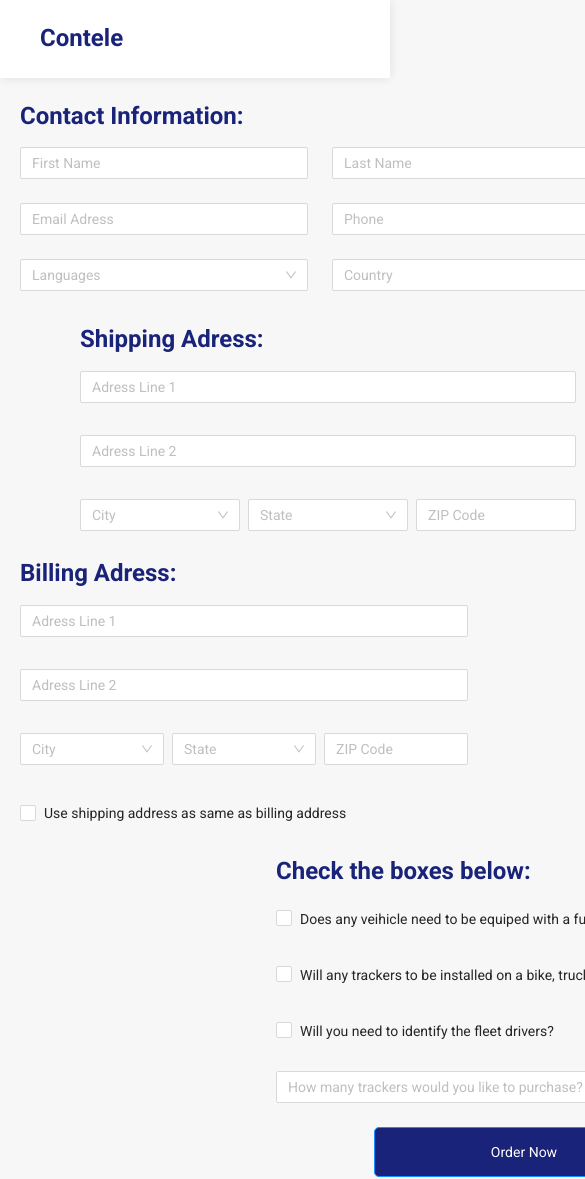
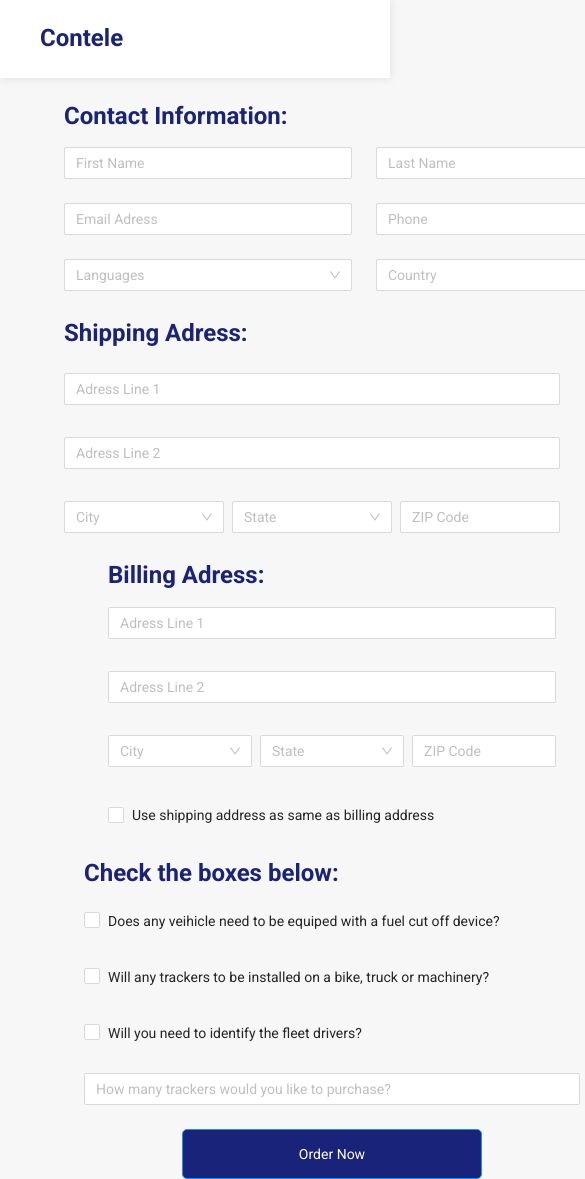
Before and after one commit to crislerwin/ctl-test-nodejs-front, a Next.js app: page / in a window 390 px wide. Shown: the top 1179 px of the page, 585 px wide, since content can reach past the window. Built offline with nearby package versions, Linux system fonts and the light colour scheme.

Commit message:
🚧 making some adjusts on responsivity

```diff
--- a/src/components/BillingForm/index.tsx
+++ b/src/components/BillingForm/index.tsx
@@ -91,9 +91,7 @@ export const BillingForm: React.FC = () => {
        </Container>
 
         <Container
-        style={{
-          marginLeft: '16rem'
-        }}
+
         >
           <Title>Check the boxes below:</Title>
 
@@ -131,5 +129,7 @@ export const BillingForm: React.FC = () => {
 
 
     </FormContainer>
+
+
   )
 }
--- a/src/components/BillingForm/styles.ts
+++ b/src/components/BillingForm/styles.ts
@@ -12,16 +12,15 @@ const PurchaseInput = styled(Input)`
 width: 31rem;
 `
 const ButtonContainer = styled.div`
-  margin: 0 auto;
+  margin:  auto;
 
 `
 
 const FormContainer = styled.div`
   display: flex;
   flex-direction: row;
-  width: 100%;
   flex-wrap: wrap;
-  margin: 0 20px;
+
 
 `
 
@@ -33,7 +32,8 @@ const Title = styled.h1`
 const Container = styled.div`
 display: flex;
 flex-direction: column;
-
+justify-content: space-between;
+margin: 0 auto;
 `
 
 
--- a/src/components/ContactForm/index.tsx
+++ b/src/components/ContactForm/index.tsx
@@ -78,9 +78,10 @@ export const ContactForm: React.FC = () => {
         </Space>
       </Container>
 
-      <Container style={{marginTop: 6, marginLeft: '5rem'}}>
+      <Container >
+
+        <Space direction="vertical" >
         <Title>Shipping Adress:</Title>
-        <Space direction="vertical" >
           <Form.Item
           style={{ width: '31rem' }}
             name="first_adress"
--- a/src/components/ContactForm/styles.ts
+++ b/src/components/ContactForm/styles.ts
@@ -5,6 +5,7 @@ const FormContainer = styled.div`
   display: flex;
   flex-direction: row;
   flex-wrap: wrap;
+
 
 `
 const ContactInput = styled(Input)`
@@ -23,7 +24,8 @@ const Container = styled.div`
   display: flex;
   flex-direction: column;
   justify-content: space-between;
-  margin: 0 20px;
+  margin: 0 auto;
+margin-left: 4rem
 `
 
 
--- a/src/pages/styles/globals.ts
+++ b/src/pages/styles/globals.ts
@@ -14,9 +14,8 @@ export default createGlobalStyle`
 `
 const Container = styled.div`
  display: fixed;
-
-
-
+  width: 100%;
+  height: 100%;
 `
 
 
```
